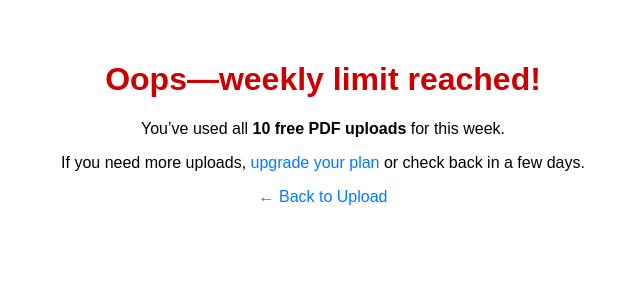
After one commit to djwilliams15/ai-marker-demo, a Flask app: template templates/limit_reached.html in a window 1280 px wide. The commit adds this page. Shown: the top 300 px of the page, without its empty margins (317-957 px from the left). Run offline with Flask 3, Linux system fonts and the light colour scheme; the template is opened without the code that fills it, so the values that code supplies are empty; parts of the project's set-up code (start-up, migrations or seed data) failed here and were passed over.

Commit message:
Add cookie‐based rate limiting, limit notice in upload page, and polished UX

```diff
--- a/app.py
+++ b/app.py
@@ -1,42 +1,102 @@
 import os
 import base64
 import json
-from flask import Flask, render_template, request, send_from_directory
+import time
+import traceback
+import logging
+
+from flask import (
+    Flask, request, render_template, make_response,
+    send_from_directory, jsonify
+)
 from werkzeug.utils import secure_filename
-
 import fitz  # PyMuPDF (optional OCR fallback)
 from PIL import Image
-
 from fpdf import FPDF  # fpdf2 for PDF generation
 from openai import OpenAI
 from azure.core.credentials import AzureKeyCredential
 from azure.ai.formrecognizer import DocumentAnalysisClient, AnalysisFeature
 from azure.communication.email import EmailClient
-import traceback
 import markdown
 from dotenv import load_dotenv
 
 # Flask setup
 debug = os.getenv('FLASK_ENV') == 'development'
 app = Flask(__name__, static_folder='static')
+app.debug = debug
 app.jinja_env.filters['markdown'] = markdown.markdown
+
+# Logging setup
+logging.basicConfig(
+    level=logging.INFO,
+    format='%(asctime)s %(levelname)s %(message)s'
+)
+logger = logging.getLogger(__name__)
+
+# Rate-limiting via cookie: 10 free PDF uploads per rolling week
+RATE_LIMIT_COOKIE = 'rate_limit'
+MAX_UPLOADS      = 10
+WINDOW           = 7 * 24 * 60 * 60   # one week in seconds
+
+def load_rate_limit():
+    """
+    Reads the rate_limit cookie, decodes its JSON payload,
+    resets if window expired, and returns a dict with 'count' and 'start'.
+    """
+    raw = request.cookies.get(RATE_LIMIT_COOKIE)
+    now = time.time()
+    if raw:
+        try:
+            payload = base64.b64decode(raw).decode()
+            data = json.loads(payload)
+        except Exception:
+            data = {'count': 0, 'start': now}
+    else:
+        data = {'count': 0, 'start': now}
+
+    # Rolling window: if more than WINDOW seconds have passed, reset
+    if now - data.get('start', now) > WINDOW:
+        logger.info("Rate limit window expired; resetting counter")
+        data = {'count': 0, 'start': now}
+
+    return data
+
+def save_rate_limit(response, data):
+    """
+    Encodes the updated data dict into a base64 JSON cookie
+    and attaches it to the given response.
+    """
+    payload = json.dumps(data).encode()
+    b64 = base64.b64encode(payload).decode()
+    response.set_cookie(
+        RATE_LIMIT_COOKIE,
+        b64,
+        max_age=WINDOW,
+        httponly=True,
+        secure=not debug,    # only send over HTTPS in production
+        samesite='Lax'
+    )
+    return response
+
+# File upload folder
 UPLOAD_FOLDER = 'uploads'
 app.config['UPLOAD_FOLDER'] = UPLOAD_FOLDER
 os.makedirs(UPLOAD_FOLDER, exist_ok=True)
 
-# Load environment
+# Load environment variables
 load_dotenv('.env.development')
 AZURE_OCR_ENDPOINT = os.getenv('AZURE_OCR_ENDPOINT', '').rstrip('/')
 AZURE_OCR_KEY = os.getenv('AZURE_OCR_KEY')
 OPENAI_API_KEY = os.getenv('OPENAI_API_KEY')
 ACS_EMAIL_CONNECTION_STRING = os.getenv('ACS_EMAIL_CONNECTION_STRING')
 SMTP_SENDER_EMAIL = os.getenv('SMTP_SENDER_EMAIL')
+
 if not AZURE_OCR_ENDPOINT or not AZURE_OCR_KEY:
     raise RuntimeError('OCR endpoint/key not set')
 if not OPENAI_API_KEY:
     raise RuntimeError('OpenAI key not set')
 
-# Clients
+# Azure & OpenAI clients
 fr_credential = AzureKeyCredential(AZURE_OCR_KEY)
 doc_client = DocumentAnalysisClient(AZURE_OCR_ENDPOINT, fr_credential)
 ai_client = OpenAI(api_key=OPENAI_API_KEY)
@@ -44,7 +104,7 @@ email_client = None
 if ACS_EMAIL_CONNECTION_STRING and SMTP_SENDER_EMAIL:
     email_client = EmailClient.from_connection_string(ACS_EMAIL_CONNECTION_STRING)
 
-# Utilities
+# Utility: keep last N chars for prompts
 def chunk_text(text: str, max_chars: int = 20000) -> str:
     return text if len(text) <= max_chars else text[-max_chars:]
 
@@ -57,61 +117,66 @@ def handle_exception(e):
 def favicon():
     path = os.path.join(app.static_folder, 'favicon.ico')
     if os.path.exists(path):
-        return send_from_directory(app.static_folder, 'favicon.ico', mimetype='image/vnd.microsoft.icon')
+        return send_from_directory(
+            app.static_folder,
+            'favicon.ico',
+            mimetype='image/vnd.microsoft.icon'
+        )
     return '', 204
 
-# OCR extraction
 def extract_text(pdf_path: str) -> str:
+    """Extracts styled text from PDF via Azure Form Recognizer."""
     with open(pdf_path, 'rb') as f:
         poller = doc_client.begin_analyze_document(
-            'prebuilt-layout', document=f, features=[AnalysisFeature.STYLE_FONT]
+            'prebuilt-layout',
+            document=f,
+            features=[AnalysisFeature.STYLE_FONT]
         )
         result = poller.result()
     text = result.content or ''
     chars = list(text)
     for style in result.styles or []:
-        tag_open = '**' if style.font_weight == 'bold' else ''
-        tag_close = '**' if style.font_weight == 'bold' else ''
+        tag = '**' if style.font_weight == 'bold' else ''
         for span in sorted(style.spans, key=lambda s: s.offset, reverse=True):
             start, end = span.offset, span.offset + span.length
-            chars[start] = f"{tag_open}{chars[start]}"
-            chars[end-1] = f"{chars[end-1]}{tag_close}"
+            chars[start] = f"{tag}{chars[start]}"
+            chars[end - 1] = f"{chars[end - 1]}{tag}"
     return ''.join(chars)
 
-# PDF generation
 def save_feedback_pdf_structured(filename: str, student_name: str, parts: list[dict]) -> None:
+    """Generates per-student feedback PDF."""
     out_path = os.path.join(UPLOAD_FOLDER, filename)
     pdf = FPDF(format='A4', unit='mm')
     pdf.set_auto_page_break(True, margin=20)
     pdf.add_page()
     pdf.set_margins(20, 20, 20)
     width = pdf.w - pdf.l_margin - pdf.r_margin
-    # Header
+
     pdf.set_font('Helvetica', 'B', 14)
-    pdf.set_x(pdf.l_margin)
     pdf.multi_cell(width, 10, f'Feedback for: {student_name}')
     pdf.ln(5)
-    # Per-part feedback
+
     for part in parts:
-        pdf.set_x(pdf.l_margin)
         header = part.get('question', 'Unknown')
         if part.get('awarded') is not None and part.get('total') is not None:
             header += f" - {part['awarded']}/{part['total']}"
         pdf.set_font('Helvetica', 'B', 12)
         pdf.multi_cell(width, 8, header)
-        pdf.set_x(pdf.l_margin)
         pdf.set_font('Helvetica', '', 11)
         pdf.multi_cell(width, 6, part.get('feedback', '').replace('—', '-'))
         pdf.ln(2)
+
     pdf.output(out_path)
 
 def save_class_summary_pdf(filename: str, summary: str, average: float) -> None:
+    """Generates a class summary feedback PDF."""
     out_path = os.path.join(UPLOAD_FOLDER, filename)
     pdf = FPDF(format='A4', unit='mm')
     pdf.set_auto_page_break(True, margin=20)
     pdf.add_page()
     pdf.set_margins(20, 20, 20)
     width = pdf.w - pdf.l_margin - pdf.r_margin
+
     pdf.set_font('Helvetica', 'B', 16)
     pdf.cell(width, 10, 'Class Summary', ln=True)
     pdf.ln(3)
@@ -122,12 +187,13 @@ def save_class_summary_pdf(filename: str, summary: str, average: float) -> None:
     for para in summary.strip().split('\n\n'):
         pdf.multi_cell(width, 6, para.replace('\n', ' '))
         pdf.ln(2)
+
     pdf.output(out_path)
 
-# Email sending
 def send_email_with_attachments(to_email: str, subject: str, body: str, attachments: list[str]) -> None:
+    """Sends results via Azure Communication Services email."""
     if not email_client:
-        print('⚠️ Email client not configured')
+        logger.warning('Email client not configured; skipping send.')
         return
     payload = {
         'senderAddress': SMTP_SENDER_EMAIL,
@@ -137,7 +203,7 @@ def send_email_with_attachments(to_email: str, subject: str, body: str, attachme
     }
     for fp in attachments:
         if not os.path.exists(fp):
-            print(f"⚠️ Skipping missing attachment {fp}")
+            logger.warning(f"Skipping missing attachment {fp}")
             continue
         with open(fp, 'rb') as f:
             data = f.read()
@@ -147,9 +213,8 @@ def send_email_with_attachments(to_email: str, subject: str, body: str, attachme
             'contentType': 'application/pdf'
         })
     email_client.begin_send(payload).result()
-    print('✅ Email sent.')
+    logger.info('Email sent to %s', to_email)
 
-# Routes
 @app.route('/')
 def index():
     return render_template('upload.html')
@@ -160,37 +225,62 @@ def uploaded_file(filename):
 
 @app.route('/upload', methods=['POST'])
 def upload_file():
+    # 1) load/reset rate-limit
+    data = load_rate_limit()
+
+    # 2) enforce the limit
+    if data['count'] >= MAX_UPLOADS:
+        # JSON for API clients
+        if 'application/json' in request.headers.get('Accept', ''):
+            return (
+                jsonify({
+                    'error': 'rate_limit_exceeded',
+                    'message': 'You have reached 10 free uploads this week.'
+                }),
+                429
+            )
+        # ← HTML fallback for browsers goes here:
+        return render_template('limit_reached.html'), 429
+
+    # 3) bump the counter
+    data['count'] += 1
+
+    logger.info("Incrementing upload count to %d/%d", data['count'], MAX_UPLOADS)
+
+    # 4) validate required files
     if 'markscheme_file' not in request.files or not request.files.getlist('student_files'):
         return 'Mark scheme and at least one student file required.', 400
 
-    level = request.form.get('level', '').strip()
-    subject = request.form.get('subject', '').strip()
-    exam_board = request.form.get('exam_board', '').strip()
-    teacher_email = request.form.get('teacher_email', '').strip()
-    additional = request.form.get('additional_info', '').strip()
-    opts = request.form.getlist('delivery_option')
-    view_on_site = 'website' in opts
-    send_email_flag = 'email' in opts
-    feedback_detail = request.form.get('feedback_detail', 'overall')
+    # Gather form inputs
+    level            = request.form.get('level', '').strip()
+    subject          = request.form.get('subject', '').strip()
+    exam_board       = request.form.get('exam_board', '').strip()
+    teacher_email    = request.form.get('teacher_email', '').strip()
+    additional       = request.form.get('additional_info', '').strip()
+    opts             = request.form.getlist('delivery_option')
+    view_on_site     = 'website' in opts
+    send_email_flag  = 'email' in opts
+    feedback_detail  = request.form.get('feedback_detail', 'overall')
 
-    allowed_levels = ['KS3', 'GCSE', 'A level']
+    # Validate selections
+    allowed_levels   = ['KS3', 'GCSE', 'A level']
     allowed_subjects = [
         'Physics', 'Maths', 'English', 'History', 'Geography',
         'Biology', 'Chemistry', 'Computer Science',
         'Design and Technology', 'Art and Design'
     ]
-    allowed_boards = ['AQA', 'Edexcel', 'OCR', 'WJEC']
+    allowed_boards   = ['AQA', 'Edexcel', 'OCR', 'WJEC']
     if level not in allowed_levels or subject not in allowed_subjects or exam_board not in allowed_boards:
         return f"Invalid selection: {level}, {subject}, {exam_board}", 400
 
-    # Process markscheme
+    # Save and extract markscheme text
     ms = request.files['markscheme_file']
     ms_filename = secure_filename(ms.filename)
     ms_path = os.path.join(UPLOAD_FOLDER, ms_filename)
     ms.save(ms_path)
     markscheme_text = extract_text(ms_path)
 
-    # Optional marking points
+    # Optional marking points file
     mp_file = request.files.get('marking_points_file')
     if mp_file and mp_file.filename:
         mp_filename = secure_filename(mp_file.filename)
@@ -202,7 +292,7 @@ def upload_file():
 
     results, marks = [], []
     for f in request.files.getlist('student_files'):
-        filename = secure_filename(f.filename)
+        filename  = secure_filename(f.filename)
         file_path = os.path.join(UPLOAD_FOLDER, filename)
         f.save(file_path)
         student_text = extract_text(file_path)
@@ -213,14 +303,16 @@ def upload_file():
                 f"Marking Points (optional):\n{marking_points_text}\n\n"
                 f"Additional Instructions:\n{additional}\n\n"
                 f"Student Response:\n{student_text}\n\n"
-                "For each question-part (e.g. Q4a, Q4b, Q4c), output JSON objects with question, awarded, total, feedback."
+                "For each question-part (e.g. Q4a, Q4b), output JSON objects with question, awarded, total, feedback."
             )
             try:
                 resp = ai_client.chat.completions.create(
-                    model='gpt-4', messages=[
+                    model='gpt-4',
+                    messages=[
                         {'role':'system', 'content': f"Examiner for {level} {exam_board} {subject}."},
-                        {'role':'user', 'content': prompt}
-                    ], temperature=0
+                        {'role':'user',   'content': prompt}
+                    ],
+                    temperature=0
                 )
                 parts = json.loads(resp.choices[0].message.content)
             except Exception as e:
@@ -235,10 +327,12 @@ def upload_file():
             )
             try:
                 resp = ai_client.chat.completions.create(
-                    model='gpt-4', messages=[
+                    model='gpt-4',
+                    messages=[
                         {'role':'system', 'content': f"Examiner for {level} {exam_board} {subject}."},
-                        {'role':'user', 'content': overall_message}
-                    ], temperature=0
+                        {'role':'user',   'content': overall_message}
+                    ],
+                    temperature=0
                 )
                 fb_text = resp.choices[0].message.content
                 parts = [{'question':'Overall','awarded':None,'total':None,'feedback':fb_text}]
@@ -248,60 +342,58 @@ def upload_file():
         save_feedback_pdf_structured(f"{os.path.splitext(filename)[0]}_feedback.pdf", filename, parts)
         results.append({'filename': filename, 'parts': parts, 'student_text': student_text})
         for part in parts:
-            awarded = part.get('awarded')
-            total = part.get('total')
             try:
-                awarded_val = float(awarded)
-                total_val = float(total)
-                marks.append(round(awarded_val / total_val * 100, 1))
+                awarded = float(part.get('awarded') or 0)
+                total   = float(part.get('total')   or 1)
+                marks.append(round(awarded / total * 100, 1))
             except:
                 continue
 
     # Class summary
-    class_avg = round(sum(marks)/len(marks), 1) if marks else 0.0
+    class_avg = round(sum(marks) / len(marks), 1) if marks else 0.0
     feedback_inputs = ["\n".join(p.get('feedback','') for p in r['parts']) for r in results]
     feedback_prompt = chunk_text("\n\n".join(feedback_inputs))
     try:
         summ = ai_client.chat.completions.create(
-            model='gpt-4', messages=[
+            model='gpt-4',
+            messages=[
                 {'role':'system', 'content': f"TA summarising trends for {level} {subject} {exam_board}."},
-                {'role':'user', 'content': f"{feedback_prompt}\n\nPlease summarise key trends."}
-            ], temperature=0
+                {'role':'user',   'content': f"{feedback_prompt}\n\nPlease summarise key trends."}
+            ],
+            temperature=0
         )
         class_feedback = summ.choices[0].message.content
     except Exception as e:
         class_feedback = f"Error: {e}"
     save_class_summary_pdf('class_summary.pdf', class_feedback, class_avg)
 
+    # Send email if requested
     if send_email_flag and email_client:
-        attachments = [os.path.join(UPLOAD_FOLDER, f"{os.path.splitext(r['filename'])[0]}_feedback.pdf") for r in results]
+        attachments = [
+            os.path.join(UPLOAD_FOLDER, f"{os.path.splitext(r['filename'])[0]}_feedback.pdf")
+            for r in results
+        ]
         attachments.append(os.path.join(UPLOAD_FOLDER, 'class_summary.pdf'))
-        send_email_with_attachments(teacher_email, 'AI Marking Results', f"Class Average: {class_avg}%", attachments)
+        send_email_with_attachments(teacher_email, 'AI Marking Results',
+                                    f"Class Average: {class_avg}%", attachments)
 
+    # Return response (site view or simple link)
     if view_on_site:
-        return render_template('results.html', results=results, class_average=class_avg, class_feedback=class_feedback)
-    return '<h2>Feedback completed.</h2><a href="/">Home</a>'
+        resp = make_response(render_template(
+            'results.html',
+            results=results,
+            class_average=class_avg,
+            class_feedback=class_feedback
+        ))
+    else:
+        resp = make_response('<h2>Feedback completed.</h2><a href="/">Home</a>')
 
-# betatesting URL
-
-# from flask import send_from_directory
-
-# @app.route('/betatesting/')
-# def betatest_index():
-#     # Serve the beta index page
-#     return send_from_directory(
-#         os.path.join(app.root_path, 'betatesting'),
-#         'index.html'
-#     )
-
-# @app.route('/betatesting/<path:filename>')
-# def betatest_static(filename):
-#     # Serve any static asset under /betatesting/
-#     return send_from_directory(
-#         os.path.join(app.root_path, 'betatesting'),
-#         filename
-#     )
-
+    save_rate_limit(resp, data)
+    return resp
 
 if __name__ == '__main__':
-    app.run(host='0.0.0.0', port=int(os.getenv('PORT', '8000')), debug=debug)
+    app.run(
+        host='0.0.0.0',
+        port=int(os.getenv('PORT', '8000')),
+        debug=debug
+    )
--- /dev/null
+++ b/templates/limit_reached.html
@@ -0,0 +1,20 @@
+<!doctype html>
+<html lang="en">
+<head>
+  <meta charset="utf-8">
+  <meta name="viewport" content="width=device-width, initial-scale=1">
+  <title>Weekly Upload Limit Reached</title>
+  <style>
+    body { font-family: sans-serif; padding: 2rem; text-align: center; }
+    h1 { color: #c00; }
+    a { color: #007bff; text-decoration: none; }
+    a:hover { text-decoration: underline; }
+  </style>
+</head>
+<body>
+  <h1>Oops—weekly limit reached!</h1>
+  <p>You’ve used all <strong>10 free PDF uploads</strong> for this week.</p>
+  <p>If you need more uploads, <a href="/pricing">upgrade your plan</a> or check back in a few days.</p>
+  <p><a href="/">← Back to Upload</a></p>
+</body>
+</html>
--- a/templates/upload.html
+++ b/templates/upload.html
@@ -66,6 +66,11 @@
 </head>
 <body>
     <h1>Upload PDFs for AI Marking (Testing only)</h1>
+
+    <div class="limit-notice">
+      You have up to <strong>10 PDF uploads per week</strong>. After that, you'll see a notice and won't be able to upload until the week resets.
+    </div>
+
     <form id="uploadForm" action="/upload" method="post" enctype="multipart/form-data">
 
         <div class="form-group">
```
Also changed, not shown: 2 other files.
